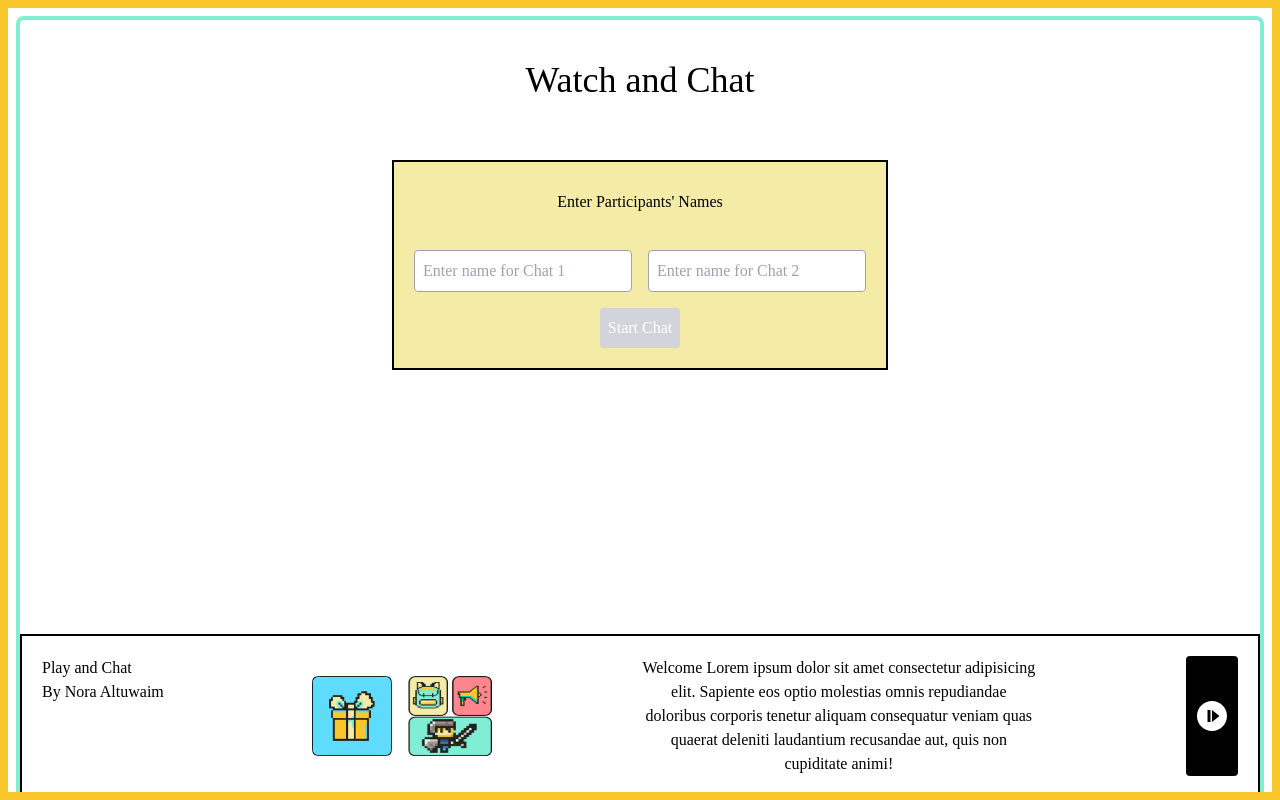
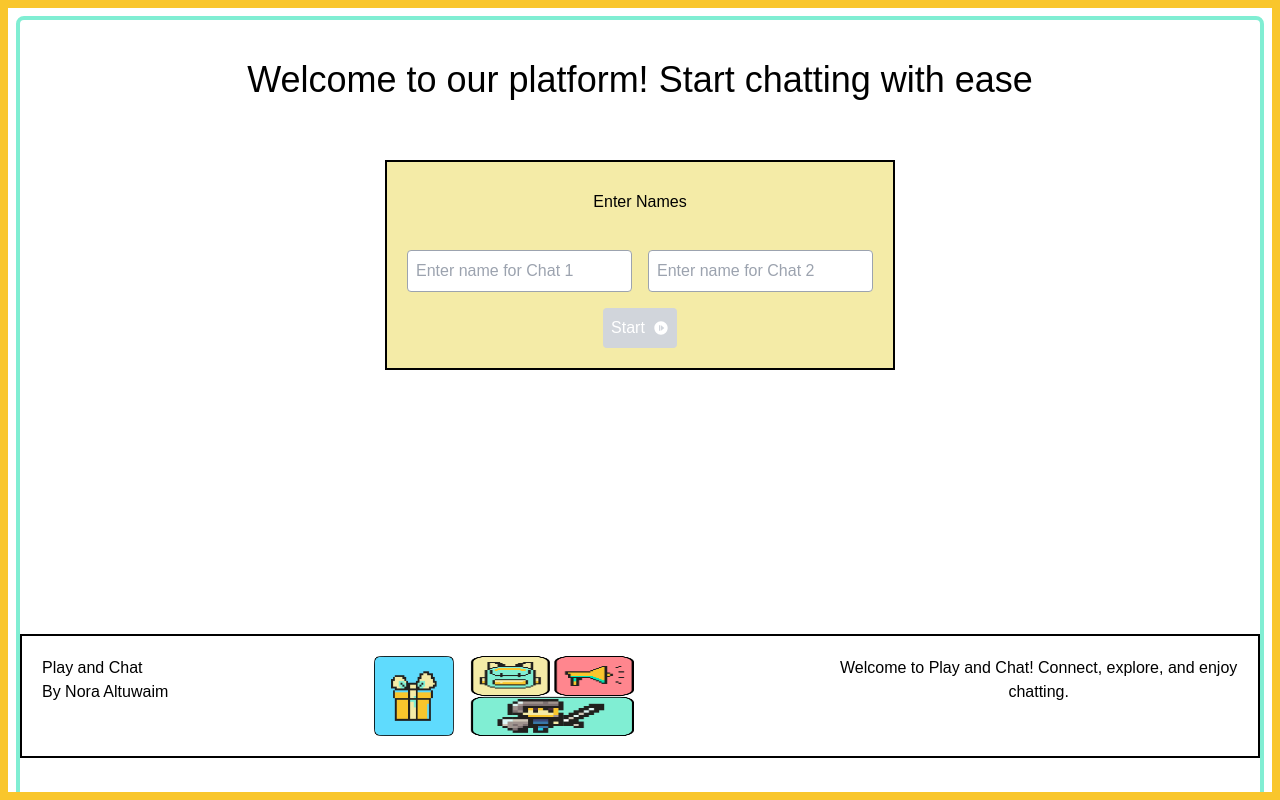
Before and after one commit to tunourah/react-hooks-project, a React (Vite) app: page / in a window 1280 px wide. Built offline with nearby package versions, Linux system fonts and the light colour scheme.

Commit message:
update style

```diff
--- a/src/App.css
+++ b/src/App.css
@@ -2,11 +2,74 @@
 @tailwind components;
 @tailwind utilities;
 
-@import url('https://fonts.googleapis.com/css2?family=Edu+AU+VIC+WA+NT+Guides:wght@400..700&display=swap');
-* {
-  font-family: 'Edu AU VIC WA NT Guides';
- }
- h1 {
-  font-family: 'Edu AU VIC WA NT Guides' !important;
+@import url('https://fonts.googleapis.com/css2?family=Orbitron:wght@400;500;700&display=swap');
 
+
+ *{
+  font-family: 'Orbitron', sans-serif;}
+.fixed {
+  position: fixed;
 }
+
+.inset-0 {
+  top: 0;
+  right: 0;
+  bottom: 0;
+  left: 0;
+}
+
+.bg-black {
+  background-color: rgba(0, 0, 0, 0.5);
+}
+
+.bg-white {
+  background-color: white;
+}
+
+.p-4 {
+  padding: 1rem;
+}
+
+.rounded {
+  border-radius: 0.375rem; /* Tailwind's default rounded */
+}
+
+.shadow-lg {
+  box-shadow: 0 10px 15px -3px rgba(0, 0, 0, 0.1),
+              0 4px 6px -2px rgba(0, 0, 0, 0.05);
+}
+
+.text-lg {
+  font-size: 1.125rem;
+}
+
+.text-white {
+  color: white;
+}
+
+.text-gray-300 {
+  color: #D1D5DB; /* Tailwind's gray-300 */
+}
+
+.text-red-500 {
+  color: #F56565; /* Tailwind's red-500 */
+}
+.border-animation {
+  position: relative;
+  transition: border-color 0.3s ease;
+}
+
+.border-animation::before {
+  content: '';
+  position: absolute;
+  top: 0;
+  left: 0;
+  width: 100%;
+  height: 100%;
+  border: 2px solid transparent;
+  transition: border-color 0.3s ease;
+}
+
+.border-animation:hover::before {
+  border-color: blue;
+}
--- a/src/App.jsx
+++ b/src/App.jsx
@@ -1,9 +1,8 @@
+// App.js
 import React, { useState } from "react";
-import Login from "./pages/Login";
-import Chat from "./pages/Chat";
-import Header from "./components/Header";
+import Header from "./components/Header"; // Assuming you still want the header
+import MainContainer from "./components/MainContainer"; // Import the new component
 import './App.css';
-import Nav from "./components/Nav";
 
 const App = () => {
   const [names, setNames] = useState({ chat1: "", chat2: "" });
@@ -15,32 +14,14 @@ const App = () => {
   };
 
   return (
+    <div className='sm:w-screen sm:h-screen'>
 
-    <div className='  sm:w-screen sm:h-screen border-8 sm:overflow-hidden border-primary  '>
-
-      <div className='    border-8 border-white rounded-lg'>
-        <div className='   border-4 border-secondary rounded-lg'>
-
-          <div className='  '>
-
-            {!isLoggedIn ? (
-              <Login onSetNames={handleSetNames} />
-            ) : (
-              <Chat chat1Name={names.chat1} chat2Name={names.chat2} />
-            )}
-          </div>
-
-        </div>
-
-        </div>
-      <div>
-
-      </div>
-
-      </div>
-
-
-
+      <MainContainer
+        isLoggedIn={isLoggedIn}
+        handleSetNames={handleSetNames}
+        names={names}
+      />
+    </div>
   );
 };
 
--- /dev/null
+++ b/src/components/ConfirmationModal.jsx
@@ -0,0 +1,29 @@
+import React from "react";
+
+const ConfirmationModal = ({ isOpen, onClose, onConfirm }) => {
+  if (!isOpen) return null; // Do not render if the modal is not open
+
+  return (
+    <div className="fixed inset-0 bg-black bg-opacity-50 flex justify-center items-center">
+      <div className="bg-white p-4 rounded shadow-lg">
+        <h2 className="text-lg font-bold mb-2">Are you sure you want to log out?</h2>
+        <div className="flex justify-between">
+          <button
+            className="bg-red-500 text-white px-4 py-2 rounded"
+            onClick={onConfirm}
+          >
+            Confirm
+          </button>
+          <button
+            className="bg-gray-300 px-4 py-2 rounded"
+            onClick={onClose}
+          >
+            Cancel
+          </button>
+        </div>
+      </div>
+    </div>
+  );
+};
+
+export default ConfirmationModal;
--- a/src/components/Header.jsx
+++ b/src/components/Header.jsx
@@ -3,6 +3,7 @@ import image from '../assets/Pasted Graphic.png';
 import image2 from '../assets/Pasted Graphic 1.png';
 import image3 from '../assets/Pasted Graphic 2.png';
 import image4 from '../assets/Pasted Graphic 3.png';
+import { Link } from 'react-router-dom';
 import { MdNotStarted } from "react-icons/md";
 
 const Header = () => {
@@ -13,28 +14,27 @@ const Header = () => {
           <h1>Play and Chat</h1>
           <p>By Nora Altuwaim</p>
         </div>
-        <div className='flex    justify-center items-center sm:items-strat gap-4  ' >
+        <div className='flex justify-center items-center sm:items-start gap-4 transition-all duration-300 ' >
             {/* left */}
           <div>
             {/* Use the imported image variable here */}
-            <img src={image} alt='profile' className='w-20 h-20' />
+            <img src={image} alt='profile' className='w-50 h-20 transition-all duration-300 hover:w-24 hover:h-24' />
           </div>
           {/* right */}
           <div>
-            <div className='flex gap-1'>
-            <img src={image2} alt='profile' className='w-10 h-10' />
-            <img src={image3} alt='profile' className='w-10 h-10' />
+            <div className='flex gap-1 w-full'>
+            <img src={image2} alt='profile' className='w-20 h-10 transition-all duration-300 hover:w-24 hover:h-12' />
+            <img src={image3} alt='profile' className='w-20 h-10 transition-all duration-300 hover:w-24 hover:h-12' />
             </div>
             <div>
-                <img src={image4} alt='profile' className='w-full h-10' />
+                <img src={image4} alt='profile' className='w-full h-10 transition-all duration-300 hover:w-24 hover:h-12' />
             </div>
           </div>
           </div>
           <div className=' w-full text-center sm:w-1/3 '>
-            <h1>Welcome Lorem ipsum dolor sit amet consectetur adipisicing elit. Sapiente eos optio molestias omnis repudiandae doloribus corporis tenetur aliquam consequatur veniam quas quaerat deleniti laudantium recusandae aut, quis non cupiditate animi!</h1>
+            <h1>Welcome to Play and Chat! Connect, explore, and enjoy chatting.</h1>
           </div>
-          <button className='bg-black text-white p-2 text-4xl w-30 h-30 rounded hover:bg-slate-700'> <MdNotStarted />
-          </button>
+
         </div>
       </div>
 
--- /dev/null
+++ b/src/components/MainContainer.jsx
@@ -0,0 +1,20 @@
+// MainContainer.js
+import React from 'react';
+import Login from '../pages/Login';
+import Chat from '../pages/Chat';
+
+const MainContainer = ({ isLoggedIn, handleSetNames, names }) => {
+  return (
+
+          <div className=' '>
+            {!isLoggedIn ? (
+              <Login onSetNames={handleSetNames} />
+            ) : (
+              <Chat chat1Name={names.chat1} chat2Name={names.chat2} />
+            )}
+          </div>
+
+  );
+};
+
+export default MainContainer;
--- a/src/pages/Chat.jsx
+++ b/src/pages/Chat.jsx
@@ -2,15 +2,15 @@ import React, { useState } from "react";
 import { FaTimes, FaMinus, FaCog } from "react-icons/fa";
 import { FiSend, FiImage } from "react-icons/fi";
 import { PiUserRectangleDuotone } from "react-icons/pi";
-import { Link, useNavigate } from "react-router-dom"; // use this hook to navigate between pages
-
+import { Link } from "react-router-dom";
+import ConfirmationModal from "../components/ConfirmationModal";
 import TicTacToeSection from "../components/TicTacToeSection";
 
 const Chat = ({ chat1Name, chat2Name }) => {
   const [messages, setMessages] = useState([]);
   const [inputText, setInputText] = useState("");
   const [inputText2, setInputText2] = useState("");
-  const navigate = useNavigate(); // React Router hook for redirection
+
 
   const handlePhotoUpload = (e, sender) => {
     const file = e.target.files[0];
@@ -31,18 +31,28 @@ const Chat = ({ chat1Name, chat2Name }) => {
   };
 
   return (
-    <div className="flex flex-col sm:flex-row h-screen justify-between mx-2 sm:mx-5 items-center gap-3">
+    <div className=' h-secreen w-screen border-8 sm:overflow-hidden sm:h-full  border-primary'>
+      <div className='border-8 border-white   rounded-lg'>
+        <div className='border-4 border-secondary rounded-lg'>
+    <div className="flex flex-col sm:flex-row h-full sm:h-screen justify-between mx-2 sm:mx-5 items-center gap-3">
       {/* Log Out Button */}
+      <div>
       <div className="relative mb-4 sm:absolute sm:top-10 sm:right-10">
-        <Link to="/">
-          <button className="bg-red-500 text-white p-2 rounded">
-            Log Out
-          </button>
+        <Link to="/login">
+        <button
+          className="bg-red-500 text-white p-2 rounded"
+
+        >
+          Log Out
+        </button>
         </Link>
       </div>
 
+
+    </div>
+
       {/* Chat 1 */}
-      <div className="flex flex-col h-full w-full max-w-xs sm:max-w-lg sm:mt-36 mx-auto">
+      <div className="flex flex-col h-full w-full max-w-xs max-h-full sm:max-w-lg sm:mt-36 mx-auto">
         <div className="border-2 border-black h-3/4 flex flex-col">
           {/* Header with Chat 1 Name */}
           <div className="flex justify-between items-center p-3 bg-gray-100 border-b">
@@ -248,6 +258,9 @@ const Chat = ({ chat1Name, chat2Name }) => {
         </div>
       </div>
     </div>
+    </div>
+    </div>
+    </div>
   );
 };
 
--- a/src/pages/Login.jsx
+++ b/src/pages/Login.jsx
@@ -1,6 +1,8 @@
 import React, { useState } from "react";
 import Header from "../components/Header";
 import '../App.css';
+import { MdNotStarted } from "react-icons/md";
+import { Link } from "react-router-dom";
 
 const Login = ({ onSetNames }) => {
   const [input1, setInput1] = useState("");
@@ -17,13 +19,16 @@ const Login = ({ onSetNames }) => {
   };
 
   return (
+    <div className=' h-secreen w-screen border-8 sm:overflow-hidden sm:h-screen  border-primary'>
+    <div className='border-8 border-white   rounded-lg'>
+      <div className='border-4 border-secondary rounded-lg'>
     <div className="flex flex-col  justify-between  gap-2 items-center mx-auto mt-8">
 
       <h1 className="mt-2 m-5 text-4xl text-center">
-        Watch and Chat
+      Welcome to our platform! Start chatting with ease
       </h1>
       <div className="flex flex-col items-center mx-auto mt-8 gap-4 p-5 border-2 border-black  border-double h-1/2  bg-custom">
-        <h3 className="mt-2 m-5">Enter Participants' Names</h3>
+        <h3 className="mt-2 m-5">Enter Names</h3>
 
         <div className="flex flex-col sm:flex-row gap-4">
           <input
@@ -44,22 +49,26 @@ const Login = ({ onSetNames }) => {
         </div>
 
         {error && <p className="text-red-500">{error}</p>}
-
+<Link  to="/chat">
         <button
           onClick={handleSubmit}
           className={`${
-            !input1 || !input2 ? "bg-gray-300 cursor-not-allowed" : "bg-blue-500"
+            !input1 || !input2 ? "bg-gray-300 cursor-not-allowed flex justify-between items-center gap-2" :  " flex justify-between items-center gap-2 bg-black transition-all duration-300 hover:w-16 hover:h-12"
           } text-white p-2 rounded`}
           disabled={!input1 || !input2}
         >
-          Start Chat
+      Start    <MdNotStarted/>
         </button>
 
+        </Link>
       </div>
   <div className=" h-full   mx-16  sm:m-64 sm:w-full">
       <Header/>
       </div>
     </div>
+    </div>
+    </div>
+    </div>
   );
 };
 
```
